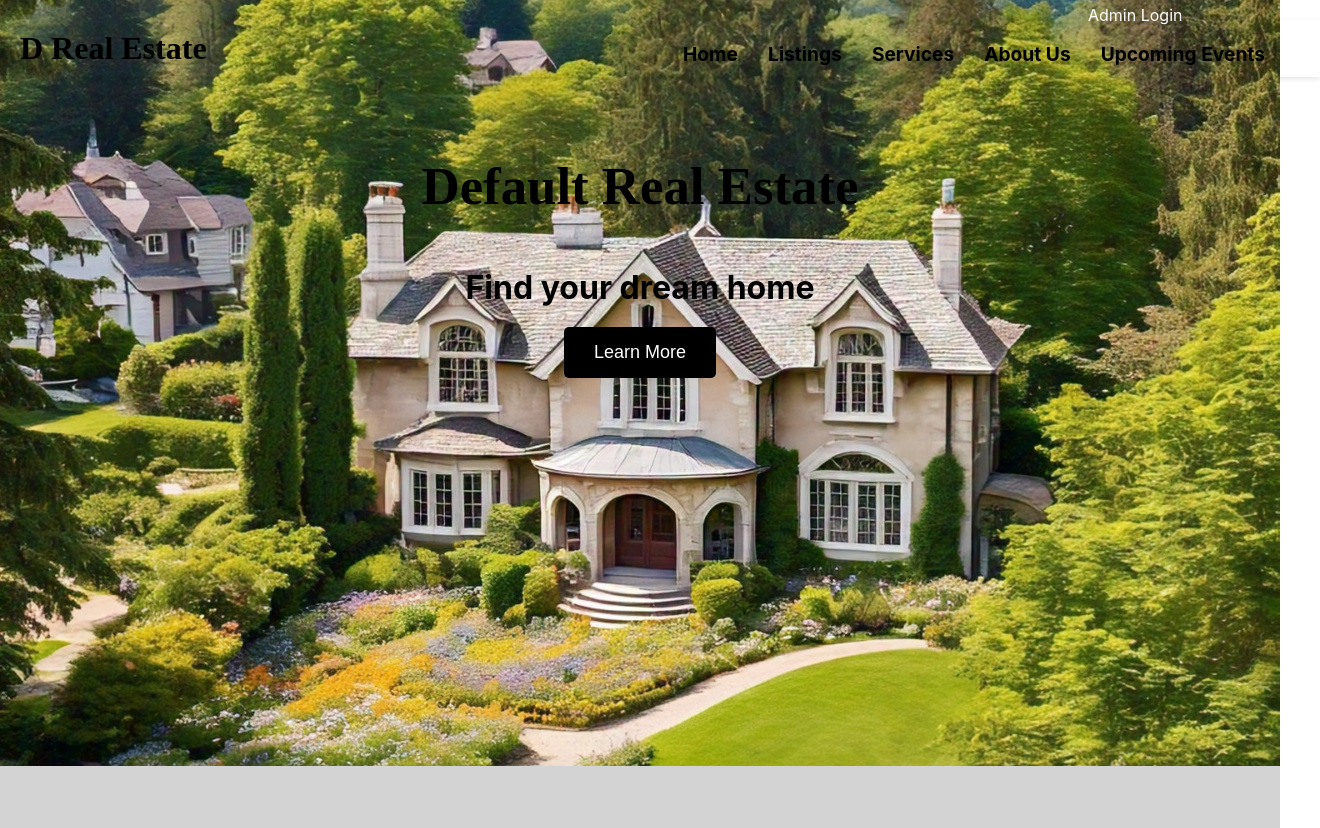
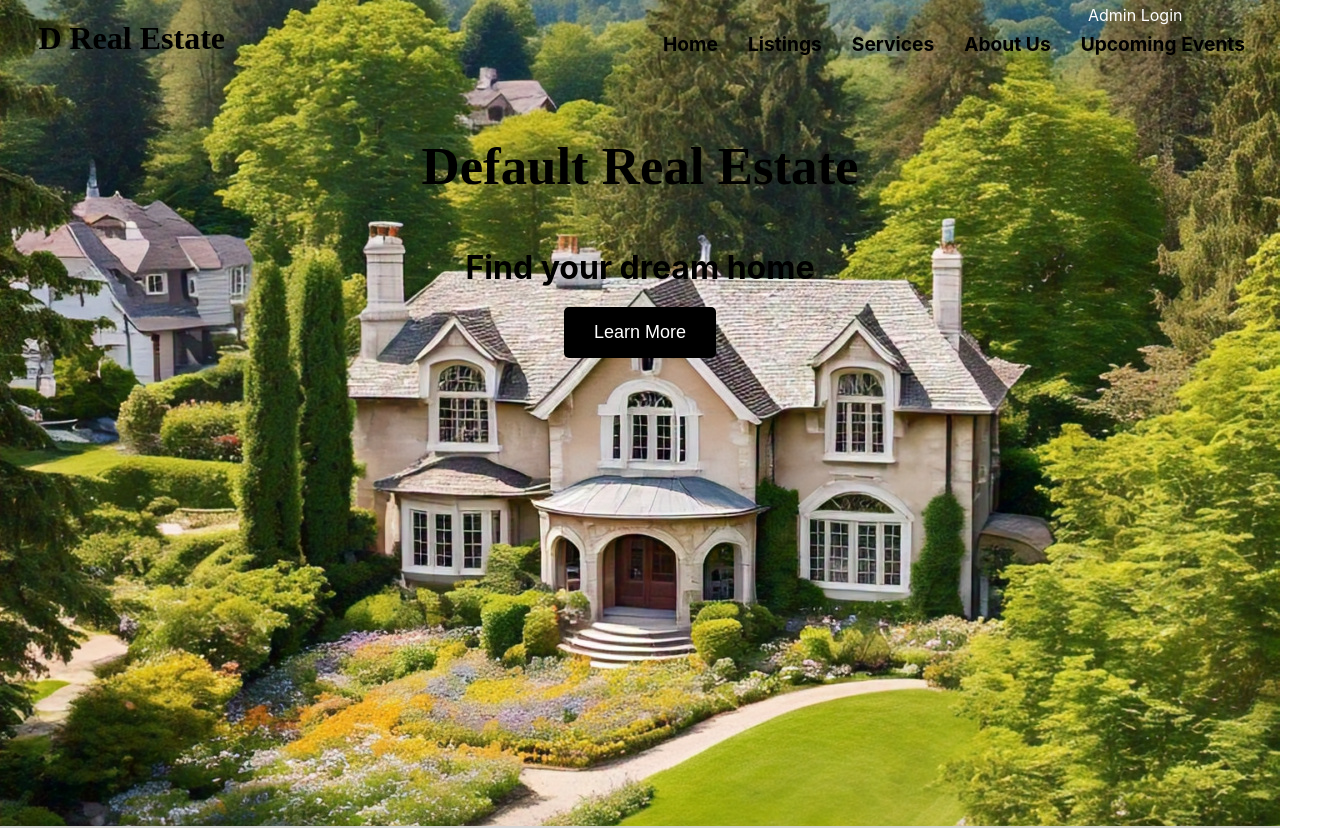
Before and after one commit to BrennenHammer/realestatecompany, a React (Create React App) app in the folder client/: page / in a window 1280 px wide. Shown: the top 828 px of the page, 1320 px wide, since content can reach past the window. Built offline with nearby package versions, Linux system fonts and the light colour scheme.

Commit message:
fixed width problem. fixed home height

```diff
--- a/client/src/components/Navbar.jsx
+++ b/client/src/components/Navbar.jsx
@@ -29,11 +29,11 @@ const Navbar = () => {
 export default Navbar;
 
 const Header = styled.header`
-  width: 100%;
+  width: 97%;
   display: flex;
+  margin-left: 3%;
   justify-content: space-between;
   align-items: center;
-  padding: 10px 20px;
   z-index: 1000;
   box-shadow: 0 2px 5px rgba(0, 0, 0, 0.1);
 `;
@@ -55,7 +55,8 @@ const MenuButton = styled.button`
   border: none;
   border-radius: 5px;
   padding: 0px 7px;
-  margin-right: 80px;
+  margin-right: 65px;
+  margin-top: 10px;
   border: 2px solid black;
   font-size: 1.8rem;
   cursor: pointer;
--- a/client/src/pages/Home.jsx
+++ b/client/src/pages/Home.jsx
@@ -6,7 +6,6 @@ import styled from 'styled-components';
 import homeImage from '../images/homeImage.jpeg';
 import homeWorthImage from '../images/homeworthimage.jpeg';
 import listingAlertImage from '../images/listingalertimage.jpeg';
-//import AddListing from './AddListing';
 
 const Home = () => {
   const sampleEvents = [
@@ -177,7 +176,7 @@ const Home = () => {
 export default Home;
 
 const HomeContainer = styled.div`
-  height: 100vh;
+  height: 110vh;
   width: 100%;
   background-image: url(${homeImage});
   background-size: cover;
```
